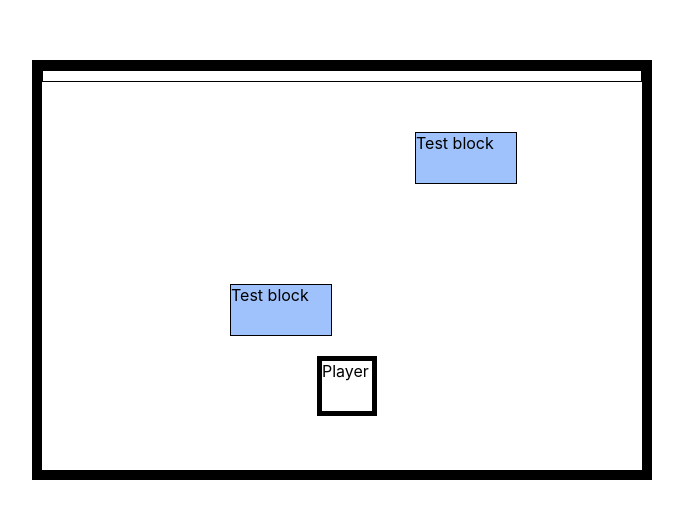
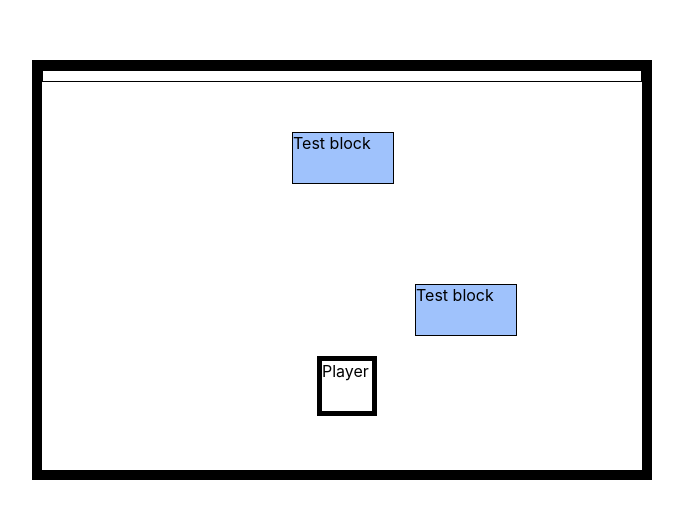
Before and after one commit to HuyCam/cross-street, a React (Create React App) app: page / in a window 1280 px wide. Shown: the part 130-648 px from the top of the page, without its empty margins (298-981 px from the left). Built offline with nearby package versions, Linux system fonts and the light colour scheme.

Commit message:
Remove game level

```diff
--- a/src/App.js
+++ b/src/App.js
@@ -9,8 +9,7 @@ class App extends Component {
       start: false,
       isCollision: false,
       isWon: false,
-      level: 'level1',
-      resetPlayerPosition: false
+      resetPlayerPositionSwitch: false
     };
     // data include game environment data like object coordination, dimenson and border coordination
     this.data = {
@@ -79,7 +78,8 @@ class App extends Component {
     }
   }
 
-  updateObjectPosition(blockInfo) {
+  // isPlayer is to indicate that if this method is sent by player object
+  updateObjectPosition(blockInfo, isPlayer = false) {
     let object = new Object();
     object[blockInfo.name] = {
       top: blockInfo.position.top,
@@ -95,7 +95,7 @@ class App extends Component {
     if (this.data.block2 && this.data.player) {
       this.checkCollision(this.data.player, this.data.block2);
     }
-    if (this.data.player && this.data.winBlock) {
+    if (this.data.player && this.data.winBlock && isPlayer) {
       this.checkCollision(this.data.player, this.data.winBlock);
     }
   }
@@ -114,23 +114,10 @@ class App extends Component {
     //   isLevel2: false,
     //   isLevel3: false
     if (isWin) {
-        if (this.state.level === 'level1') {
-          this.setState({
-            level: 'level2',
-            resetPlayerPosition: true
-          });
-        } else if (this.state.level === 'level2') {
-          this.setState({
-            level: 'level3',
-            resetPlayerPosition: true
-          });
-        } else {
-          this.setState({
-            level: 'level1',
-            isWon: true,
-            resetPlayerPosition: true
-          });
-        }
+        this.setState({
+          isWon: true,
+          resetPlayerPosition: true
+        });
     } else {
       this.setState({
         isCollision: true
@@ -168,33 +155,8 @@ class App extends Component {
     this.data.player = {};
   }
 
-  resetPosition() {
-    if (this.state.resetPlayerPosition) {
-      this.setState({
-        resetPlayerPosition: false
-      });
-      return true;
-    } else {
-      return false;
-    }
-  }
-
   render() {
-    let frameSpeed1, frameSpeed2;
-    switch (this.state.level) {
-      case 'level1':
-      frameSpeed1 = this.data.level1.frameSpeed1;
-      frameSpeed2 = this.data.level1.frameSpeed2;
-      break;
-      case 'level2':
-      frameSpeed1 = this.data.level2.frameSpeed1;
-      frameSpeed2 = this.data.level2.frameSpeed2;
-      break;
-      case 'level3':
-      frameSpeed1 = this.data.level3.frameSpeed1;
-      frameSpeed2 = this.data.level3.frameSpeed2;
-      break;
-    }
+    let frameSpeed1 = 10, frameSpeed2 = 20;
     // every time this object is rendered, it updates its position to the App.js
     // which I treat it as game environment manage collision.
     if (this.state.isCollision) {
@@ -203,13 +165,13 @@ class App extends Component {
         <button onClick={this.handleButton} >Play again</button>
         </div>);
     }
-    // else if (this.state.isWon) {
-    //   return (<div>
-    //     You Won. Nice
-    //     <button onClick={this.handleButton} >Play again</button>
-    //     </div>
-    //   );
-    // }
+    else if (this.state.isWon) {
+      return (<div>
+        You Won . Nice
+        <button onClick={this.handleButton} >Play again</button>
+        </div>
+      );
+    }
     return (
       <div className="view" >
         <div className="contain">
@@ -219,7 +181,7 @@ class App extends Component {
               border={this.data.border}
               blockName="block1" // block name is used when update its position
               updateObjectPosition = {this.updateObjectPosition}
-              frameSpeed ={frameSpeed1}
+              frameSpeed = {frameSpeed1}
 
             />
             <Block
@@ -231,7 +193,6 @@ class App extends Component {
             <Player
               border={this.data.border}
               updateObjectPosition = {this.updateObjectPosition}
-              reset={this.resetPosition()}
             />
 
           </div>
--- a/src/components/player.js
+++ b/src/components/player.js
@@ -17,8 +17,8 @@ class Player extends Component {
                 left: this.player.current ? this.player.current.getBoundingClientRect().left : 275,
                 top: this.player.current ? this.player.current.getBoundingClientRect().top : 170
             }
+        }
 
-        }
         this.newPosition = this.newPosition.bind(this);
         this.checkDirection = this.checkDirection.bind(this);
         this.handleKeyDown = this.handleKeyDown.bind(this);
@@ -26,16 +26,8 @@ class Player extends Component {
         this.checkCollisionWithBorder = this.checkCollisionWithBorder.bind(this);
     }
 
-    componentDidUpdate() {
-        if (this.props.reset) {
-            this.setState({
-                position: {
-                    left: 275,
-                    top: 170
-                }
-            })
-        }
-    }
+
+
     componentDidMount() {
         document.addEventListener('keydown', this.handleKeyDown);
         document.addEventListener('keyup', this.handleKeyUp);
@@ -158,7 +150,6 @@ class Player extends Component {
         const top = this.props.border.top;
         const bottom = this.props.border.bottom;
         const speed = 1;
-        let isWon = false;
         const player = {
             top: this.player.current.getBoundingClientRect().top,
             right: this.player.current.getBoundingClientRect().right,
@@ -198,7 +189,7 @@ class Player extends Component {
                     bottom: this.player.current.getBoundingClientRect().bottom,
                     left: this.player.current.getBoundingClientRect().left
                 }
-            });
+            }, true);
         }
         return (
             <div style={this.state.position} id='player' ref={this.player}>
```
